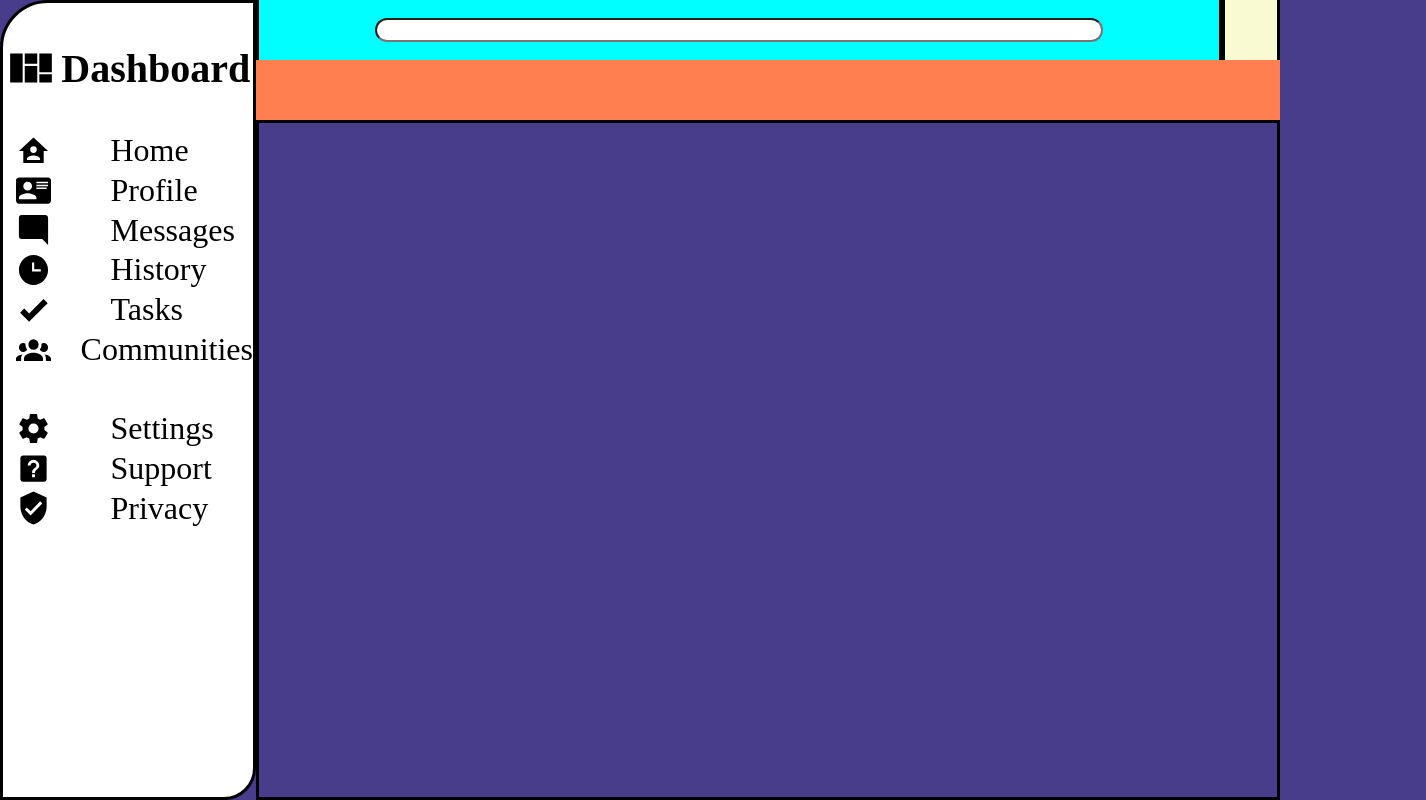
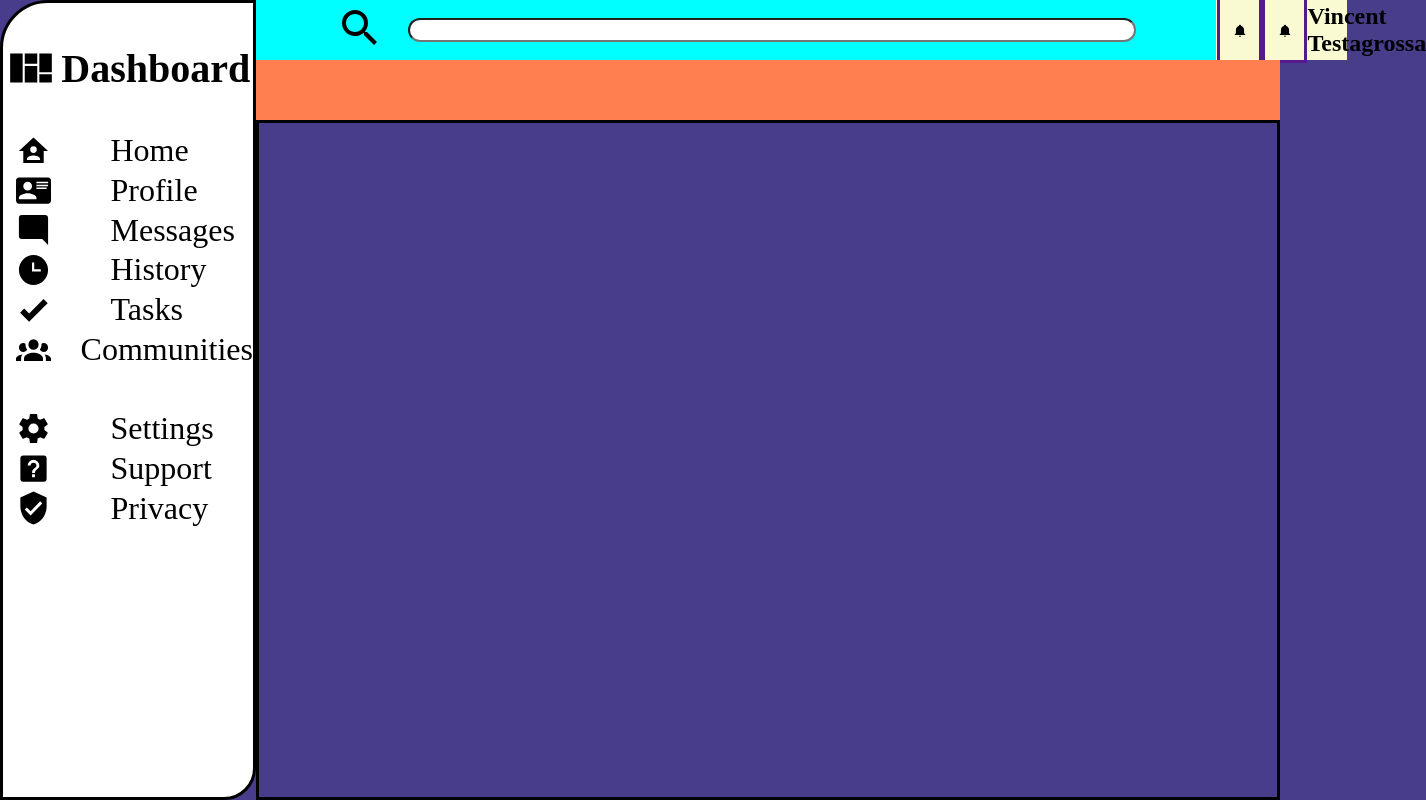
Before and after one commit to vtestagrossa/admin-dashboard, a plain HTML site: page index.html in a window 1280 px wide. Shown: the whole page, 1426 px wide, since content can reach past the window. Drawn offline with Linux system fonts and the light colour scheme.

Commit message:
added user-panel items for username, notification bell, and notification bell as a placeholder for the profile pic

```diff
--- a/index.html
+++ b/index.html
@@ -26,8 +26,12 @@
         </div>
         <div id="searchbar" class="searchbar">
             <div class="sb-top">
-                <span class="search" id="search"><input type="text" class="s-input"></span>
-                <span class="user-panel" id="user-panel"></span>
+                <span class="search" id="search">
+                    <a href=""><img src="images/magnify.svg"></img></a><input type="text" class="s-input">
+                </span>
+                <span class="user-panel" id="user-panel">
+                    <a href=""><img src="images/bell.svg"></a></img><a href=""><img src="images/bell.svg"></a></img><h1>Vincent Testagrossa</h1>
+                </span>
             </div>
             <div class="sb-bottom">
 
--- a/styles.css
+++ b/styles.css
@@ -101,20 +101,45 @@ h1 > img{
 }
 .search{
     display: flex;
-    justify-content: space-around;
+    justify-content: center;
     align-items: center;
     min-width: 60em;
     width: 40%;
     height: 100%;
-    border-style: solid;
     background-color: aqua;
+}
+.search a{
+    width: 5%;
+    margin-right: 2.5%;
+}
+.search a > img{
+    width: 100%;
 }
 .user-panel{
     display: flex;
+    align-items: center;
+    justify-content: right;
     max-width: 60em;
     width: 40%;
+    height: 100%;
+    background-color:lightgoldenrodyellow;
+}
+.user-panel a{
+    display: flex;
+    justify-content: center;
+    align-items: center;
+    width: 30%;
+    height: 100%;
     border-style: solid;
-    background-color:lightgoldenrodyellow;
+}
+.user-panel h1{
+    font-size: 150%;
+    width: 30%;
+    text-align: center;
+}
+.user-panel a > img{
+    width: 35%;
+    height: 35%;
 }
 .s-input{
     width:75%;
```
Also changed, not shown: images/bell.svg (added), images/magnify.svg (added).
